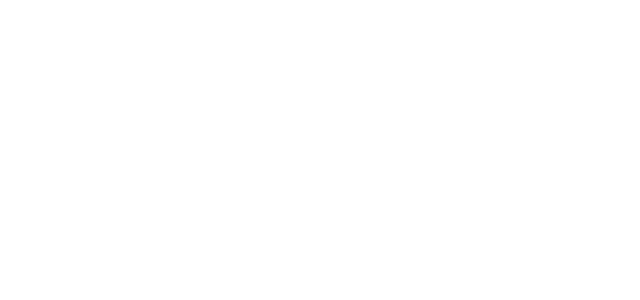
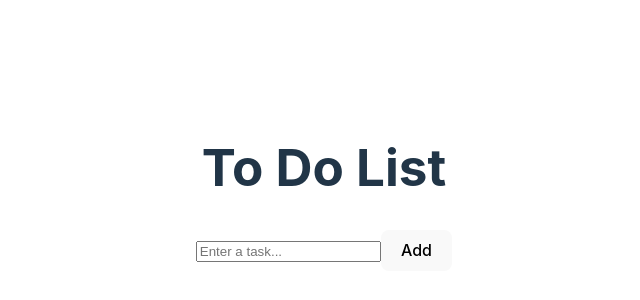
Before and after one commit to veronikajefimova/to-do-list, a React (Vite) app: page / in a window 1280 px wide. Shown: the part 204-504 px from the top of the page, without its empty margins (316-956 px from the left). Built offline with nearby package versions, Linux system fonts and the light colour scheme.

Commit message:
Add HTML for to do list

```diff
--- a/src/ToDoList.jsx
+++ b/src/ToDoList.jsx
@@ -6,7 +6,7 @@
     const [newTask, setNewTask] = useState("");
 
     function handleInputChange(event){
-
+        setNewTask(event.target.value);
     }
 
     function addTask(){
@@ -25,6 +25,27 @@
 
     }
 
-    return(<></>)
+    return(
+    <div className='to-do-list'>
+
+        <h1>To Do List</h1>
+
+        <div>
+            <input type="text" placeholder="Enter a task..." value={newTask} onChange={handleInputChange} name="" id="" />
+            <button className='add-button' onClick={addTask}>Add</button>
+        </div>
+
+        <ol>
+            {tasks.map((task, index) =>
+                <li key={index}>
+                    <span className='text'>{task}</span>
+                    <button className='delete-button' onClick={() => deleteTask(index)}>Delete</button>
+                    <button className='move-button' onClick={() => moveTaskUp(index)}>UP</button>
+                    <button className='move-button' onClick={() => moveTaskDown(index)}>DOWN</button>
+                </li>
+            )}
+        </ol>
+
+    </div>)
 }
 export default ToDoList
```
